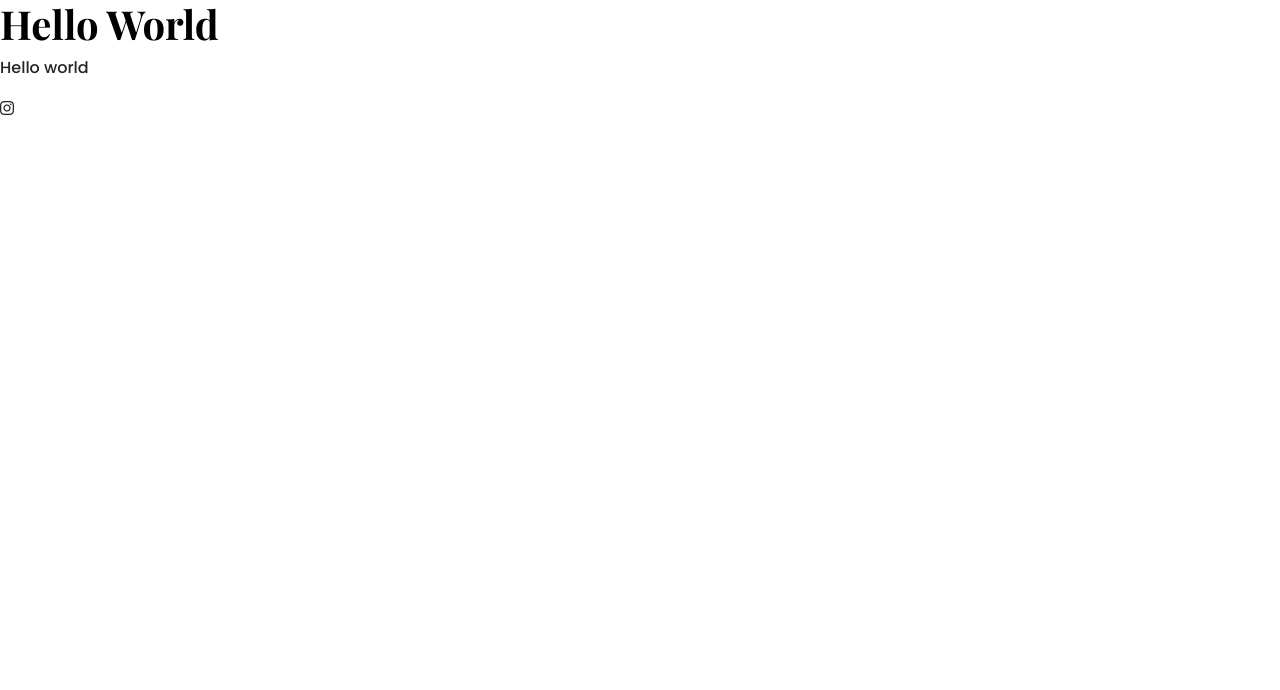
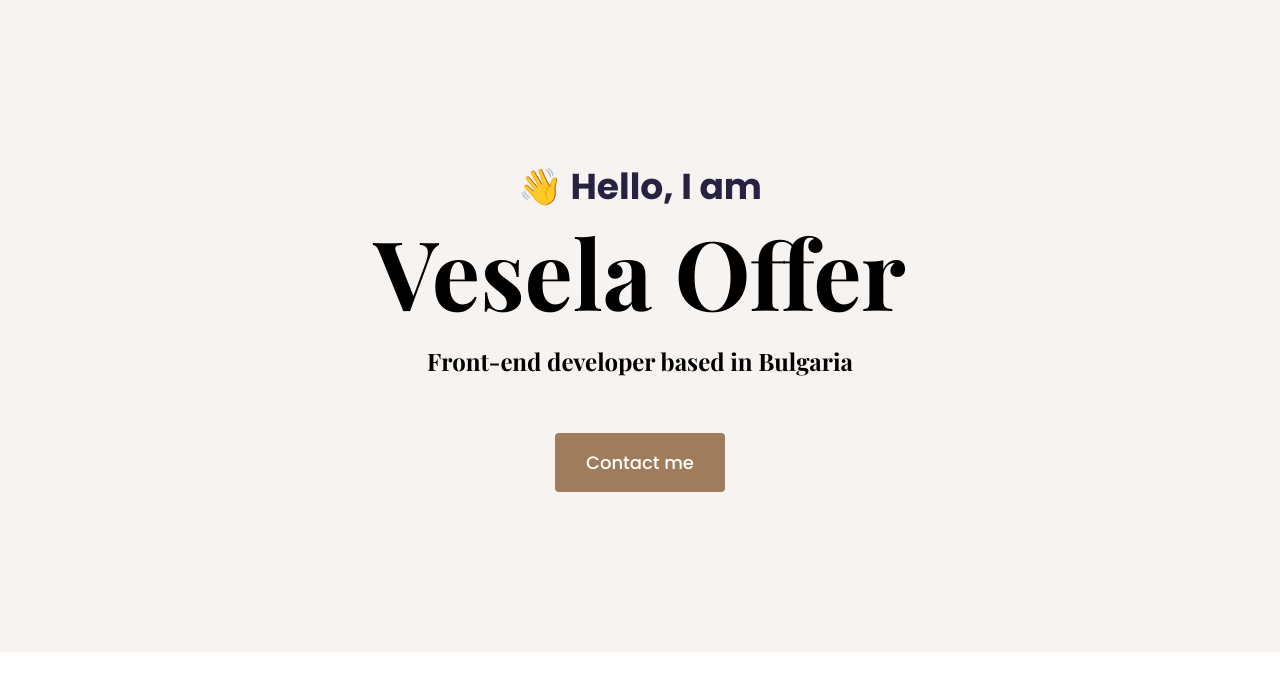
Before and after one commit to Vesi1991/portfolio-vesela-offer-final, a plain HTML site: page index.html in a window 1280 px wide. Drawn offline with nearby package versions, Linux system fonts and the light colour scheme.

Commit message:
Added CSS Properties

```diff
--- a/index.html
+++ b/index.html
@@ -25,11 +25,14 @@
     />
 
     <link rel="stylesheet" href="styles/portfolio.css" />
-    <title>Vesela-Offer-Portfolio</title>
+    <title>Front-end developer - Vesela Offer</title>
   </head>
   <body>
-    <h1>Hello World</h1>
-    <p>Hello world</p>
-    <i class="fab fa-instagram"></i>
+    <div class="hero">
+      <p>👋 Hello, I am</p>
+      <h1>Vesela Offer</h1>
+      <h2 class="mb-5">Front-end developer based in Bulgaria</h2>
+      <div><a href="#" class="btn btn-branding">Contact me</a></div>
+    </div>
   </body>
 </html>
--- a/styles/portfolio.css
+++ b/styles/portfolio.css
@@ -1,9 +1,58 @@
+:root {
+  --branding-color: #9f7c5b;
+  --secondary-color: #f6f3f1;
+  --heading-font-family: "Playfair Display", serif;
+  --default-font-family: "Poppins", sans-serif;
+}
+
+body {
+  font-family: var(--default-font-family);
+}
+
+h1,
+h2,
+h3,
+h4,
+h5,
+h6 {
+  color: black;
+  font-family: var(--heading-font-family);
+  font-weight: bold;
+}
+
 h1 {
-  color: black;
-  font-family: "Playfair Display", serif;
+  font-size: 96px;
   font-weight: bold;
 }
 p {
-  font-family: "Poppins", sans-serif;
   font-weight: normal;
 }
+
+.hero {
+  background: var(--secondary-color);
+  text-align: center;
+  padding: 160px 20px;
+}
+
+.hero p {
+  font-weight: bold;
+  font-size: 36px;
+  margin: 0;
+  color: #272142;
+}
+
+.hero h2 {
+  font-family: var(--heading-font-family);
+  font-weight: normal;
+  font-size: 24px;
+  line-height: 2;
+}
+
+.btn-branding {
+  background-color: var(--branding-color);
+  border-radius: 4px;
+  color: white;
+  font-size: 18px;
+  line-height: 27px;
+  padding: 15px 30px;
+}
```
